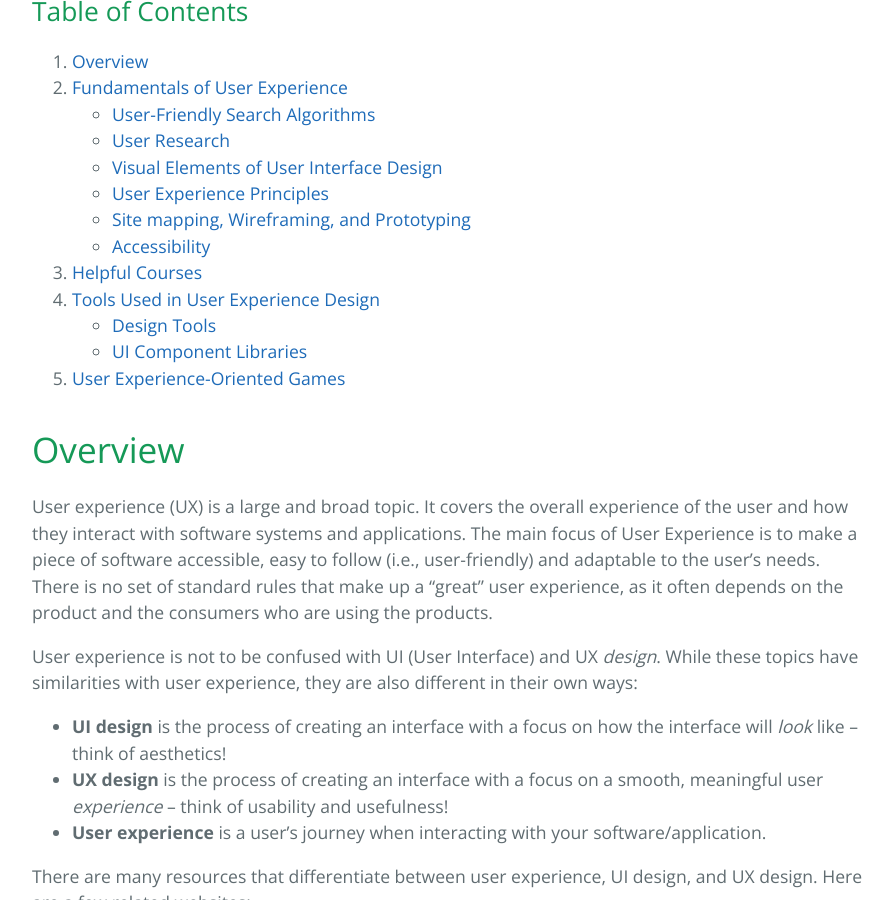
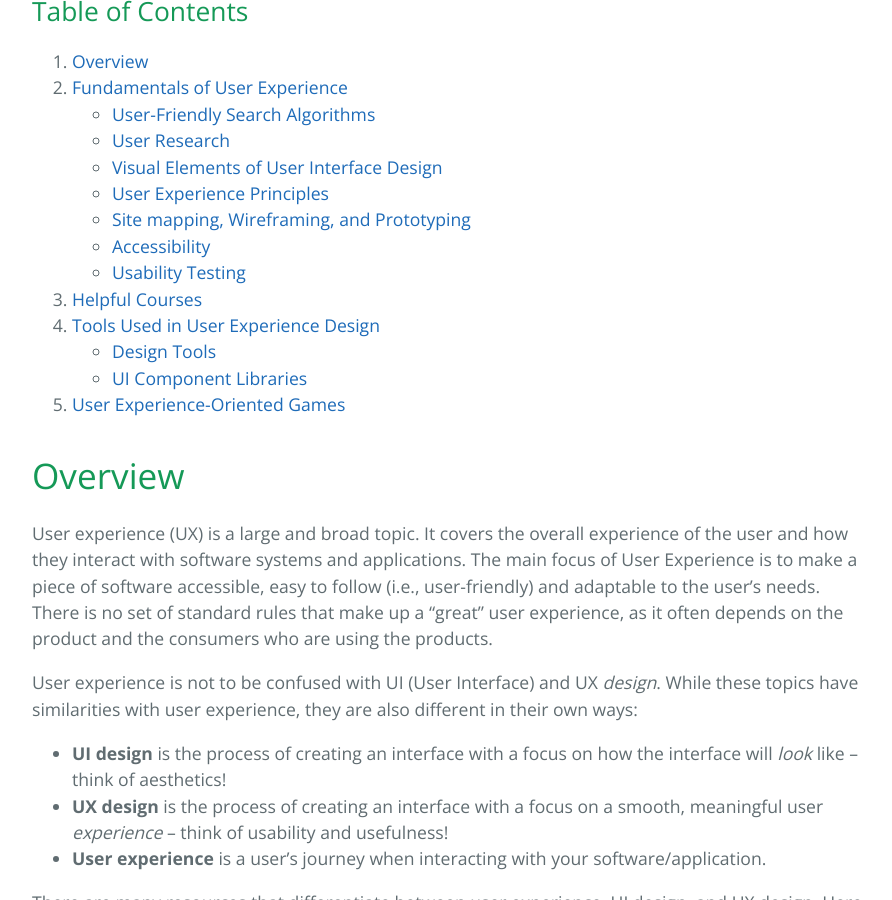
Before and after one commit to learning-software-engineering/learning-software-engineering.github.io, a Jekyll site: the page built from Topics/User_Experience.md, in a window 1280 px wide and 900 px high, scrolled down 430 px. Shown: the whole window, without its empty margins (192-1084 px from the left). Built offline with Jekyll 4.4.1, drawn with Linux system fonts in a browser that asks for light colours; our own code applies the rules of GitHub Pages for plain Markdown files; some of the changed text lies outside the part shown.

Commit message:
Add link

```diff
--- a/Topics/User_Experience.md
+++ b/Topics/User_Experience.md
@@ -10,6 +10,7 @@
     - [User Experience Principles](https://learning-software-engineering.github.io/Topics/User_Experience.html#user-experience-principles)
     - [Site mapping, Wireframing, and Prototyping](https://learning-software-engineering.github.io/Topics/User_Experience.html#site-mapping-wireframing-and-prototyping)
     - [Accessibility](https://learning-software-engineering.github.io/Topics/User_Experience.html#accessibility)
+    - [Usability Testing](#usability-testing)
 4. [Helpful Courses](https://learning-software-engineering.github.io/Topics/User_Experience.html#helpful-courses)
 5. [Tools Used in User Experience Design](https://learning-software-engineering.github.io/Topics/User_Experience.html#tools-used-in-user-experience-design)
     - [Design Tools](https://learning-software-engineering.github.io/Topics/User_Experience.html#design-tools)
@@ -284,6 +285,9 @@
 
 - [What is Accessibility?](https://www.interaction-design.org/literature/topics/accessibility) by Interaction Design Foundation
 
+## Usability Testing
+[Usability Testing](/Topics/User_Experience/Usability_Testing.md)
+
 # Helpful Courses
 - [The Design of Interactive Computational Media (CSC318) offered by U of T](https://artsci.calendar.utoronto.ca/course/csc318h1). CSC318 expands on the work done before coding projects. For example, the course will have you test how users would interact with your prototype of a UI and then modify it so that the UX is better for the user.
 - [CalArt's UI/UX Design Specialization on Coursera](https://www.coursera.org/specializations/ui-ux-design). This is a package of 4 courses that teaches beginners the elements of UI design, fundamentals of UX design, and web design. This specialization will help you gain experience in wireframing, prototyping, and _designing_ (not coding) your own website/app. Plus, as a U of T student, you can get this specialization certificate for free once you finish the 4 courses!
```
